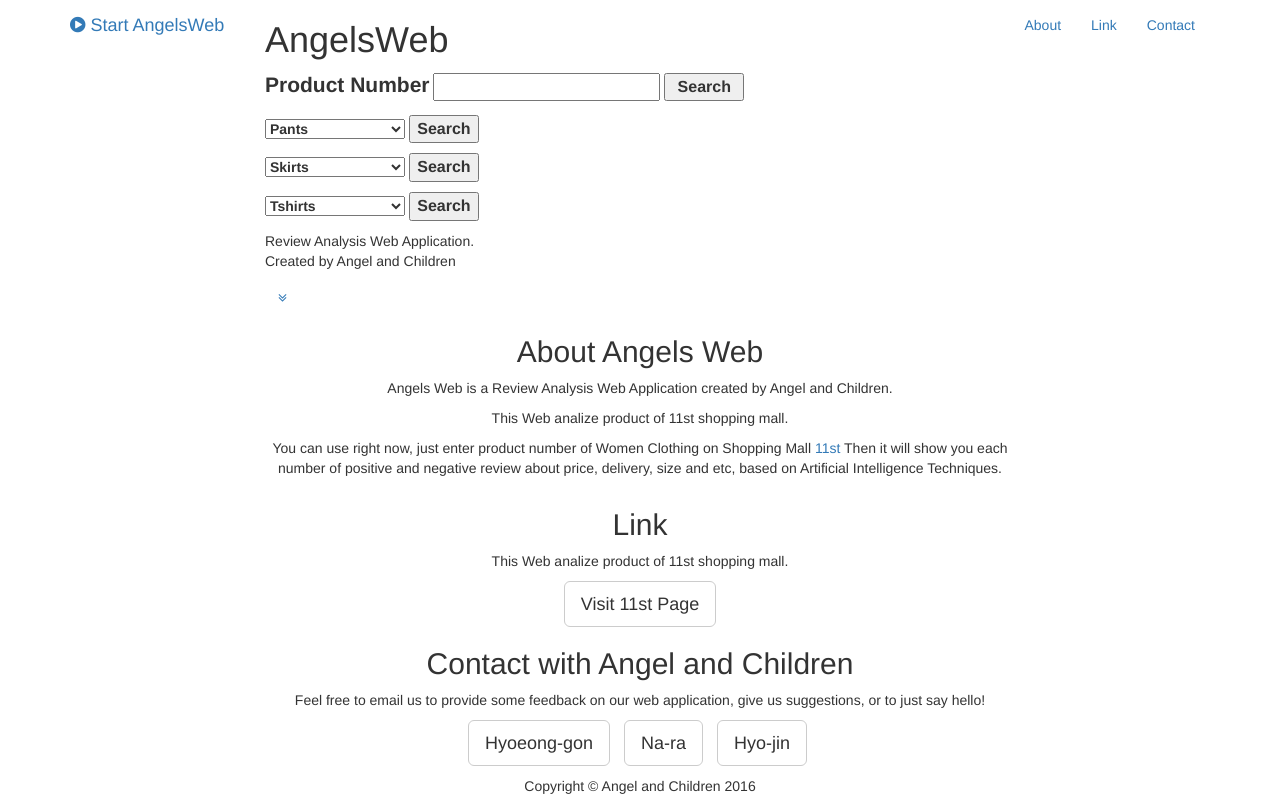
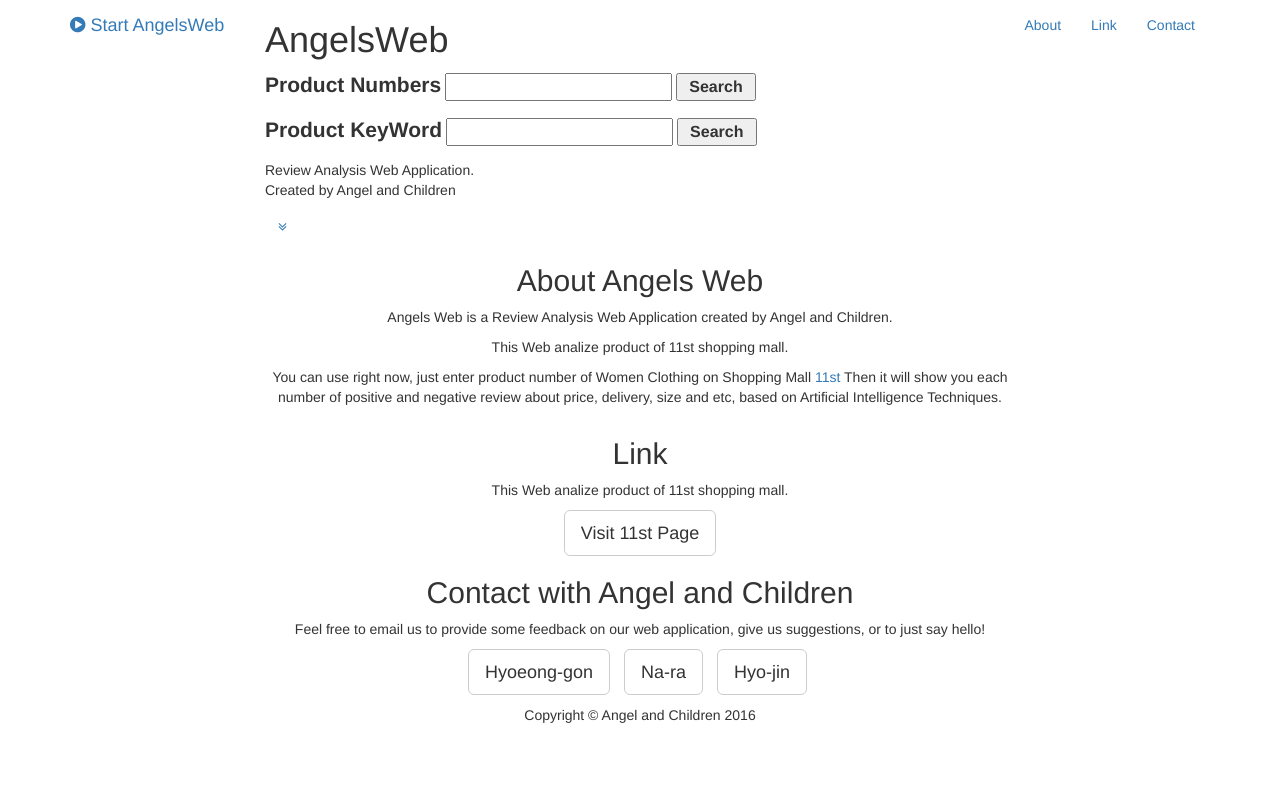
Before and after one commit to darkstars77/AngelsWeb, a Django app: page / in a window 1280 px wide. After the commit the page ends 723 px from the top, so only its background shows below. Run offline with Django 3.2, Linux system fonts and the light colour scheme; data that the repository does not hold is empty; some libraries are stand-ins or nearby versions.

Commit message:
product recommend system add

```diff
--- a/blog/urls.py
+++ b/blog/urls.py
@@ -7,6 +7,7 @@ urlpatterns = [
     url(r'^$', views.main_page, name='main_page'),
     url(r'^product/(?P<product_id>\d+)$', views.single_product, name='view_single_product'),
     url(r'^search_product/$', views.search_product),
+    url(r'^search_keyword_product/$', views.search_keyword_product),
 ]
 if settings.DEBUG:
     urlpatterns += static(
--- a/blog/views.py
+++ b/blog/views.py
@@ -8,6 +8,8 @@ def main_page(request):
     skirts = Product.objects.filter(title="스커트")
     tshirts = Product.objects.filter(title="티셔츠")
     return render(request, 'WebView/index.html', {'pants': pants, 'tshirts': tshirts, 'skirts': skirts})
+    #return render(request, 'WebView/product_list.html')
+
 
 def single_product(request, product_id):
     product = get_object_or_404(Product, pk=product_id)
@@ -20,9 +22,82 @@ def single_product(request, product_id):
         )
     )
 def search_product(request):
-    if 'product_number' in request.GET:
+    if request.GET['product_number']:
         product_id = int(request.GET['product_number'])
         product = get_object_or_404(Product, pk=product_id)
+
         return render(request, 'WebView/search_result.html', {'product': product})
     else:
         return HttpResponse('검색어를 입력하지 않으셨습니다.')
+
+def search_keyword_product(request):
+    if request.GET['product_keyWord']:
+        word = request.GET['product_keyWord']
+
+        if word == "바지Size":
+            products = Product.objects.filter(title="바지")
+            ordered = products.order_by('-sizePos')
+            return render(request, 'WebView/product_list.html', {'products': ordered})
+
+        if word == "바지Delivery":
+            products = Product.objects.filter(title="바지")
+            ordered = products.order_by('-deliveryPos')
+            return render(request, 'WebView/product_list.html', {'products': ordered})
+
+        if word == "바지Price":
+            products = Product.objects.filter(title="바지")
+            ordered = products.order_by('-pricePos')
+            return render(request, 'WebView/product_list.html', {'products': ordered})
+
+        if word == "바지Extra":
+            products = Product.objects.filter(title="스커트")
+            ordered = products.order_by('-extraPos')
+            return render(request, 'WebView/product_list.html', {'products': ordered})
+
+        if word == "스커트Size":
+            products = Product.objects.filter(title="스커트")
+            ordered = products.order_by('-sizePos')
+            return render(request, 'WebView/product_list.html', {'products': ordered})
+
+        if word == "스커트Delivery":
+            products = Product.objects.filter(title="스커트")
+            ordered = products.order_by('-deliveryPos')
+            return render(request, 'WebView/product_list.html', {'products': ordered})
+
+        if word == "스커트Price":
+            products = Product.objects.filter(title="스커트")
+            ordered = products.order_by('-pricePos')
+            return render(request, 'WebView/product_list.html', {'products': ordered})
+
+        if word == "스커트Extra":
+            products = Product.objects.filter(title="바지")
+            ordered = products.order_by('-extraPos')
+            return render(request, 'WebView/product_list.html', {'products': ordered})
+
+        if word == "티셔츠Size":
+            products = Product.objects.filter(title="티셔츠")
+            ordered = products.order_by('-sizePos')
+            return render(request, 'WebView/product_list.html', {'products': ordered})
+
+        if word == "티셔츠Delivery":
+            products = Product.objects.filter(title="티셔츠")
+            ordered = products.order_by('-deliveryPos')
+            return render(request, 'WebView/product_list.html', {'products': ordered})
+
+        if word == "티셔츠Price":
+            products = Product.objects.filter(title="티셔츠")
+            ordered = products.order_by('-pricePos')
+            return render(request, 'WebView/product_list.html', {'products': ordered})
+
+        if word == "티셔츠Extra":
+            products = Product.objects.filter(title="티셔츠")
+            ordered = products.order_by('-extraPos')
+            return render(request, 'WebView/product_list.html', {'products': ordered})
+
+        if word == "바지" or word == "티셔츠" or word == "스커트":
+            products = Product.objects.filter(title=request.GET['product_keyWord'])
+            return render(request, 'WebView/product_list.html', {'products': products})
+        else:
+            return HttpResponse('해당 키워드의 검색 내용은 존재하지 않습니다')
+    else:
+        return HttpResponse('검색어를 입력하지 않으셨습니다.')
--- a/templates/WebView/index.html
+++ b/templates/WebView/index.html
@@ -77,45 +77,17 @@
                     <h1 class="brand-heading">AngelsWeb</h1>
                     <p align=right>
                     <form action='/search_product/' method='get'>
-                        <label for='product_number'><span style="font-style: normal; font-weight: bold; font-size: 1.5em;">Product Number</span></label>
+                        <label for='product_number'><span style="font-style: normal; font-weight: bold; font-size: 1.5em;">Product Numbers</span></label>
                         <input type='text' name='product_number' style='font-size:12pt; color:#333333; font-weight:bold;'/>
                         <input type="submit" value="Search" style='font-size:12pt; color:#333333; font-weight:bold; width:80px;' />
                     </form>
                     </p>
 
-                    <p>
-                    <form action='/search_product/' method='get'>
-                        <select name="product_number" style="width:140px; color:#333333; font-weight:bold;">
-                            <option value="" style='font-size:12pt; color:#333333; font-weight:bold;' selected="selected">Pants</option>
-                            {% for pant in pants %}
-                                <option value="{{ pant.pk }}" style='font-size:12pt; color:#333333;'>{{ pant.pk }}</option>
-                            {% endfor %}
-                        </select>
-                        <input type="submit" value="Search" style='font-size:12pt; color:#333333; font-weight:bold; width:70px;' />
-                    </form>
-                    </p>
-
-                    <p>
-                    <form action='/search_product/' method='get'>
-                        <select name="product_number" style="width:140px; color:#333333; font-weight:bold;">
-                            <option value="" style='font-size:12pt; color:#333333; font-weight:bold;' selected="selected">Skirts</option>
-                            {% for skirt in skirts %}
-                                <option value="{{ skirt.pk }}" style='font-size:12pt; color:#333333;'>{{ skirt.pk }}</option>
-                            {% endfor %}
-                        </select>
-                        <input type="submit" value="Search" style='font-size:12pt; color:#333333; font-weight:bold; width:70px;' />
-                    </form>
-                    </p>
-
-                    <p>
-                    <form action='/search_product/' method='get'>
-                        <select name="product_number" style="width:140px; color:#333333; font-weight:bold;">
-                            <option value="" style='font-size:12pt; color:#333333; font-weight:bold;' selected="selected">Tshirts</option>
-                            {% for tshirt in tshirts %}
-                                <option value="{{ tshirt.pk }}" style='font-size:12pt; color:#333333;'>{{ tshirt.pk }}</option>
-                            {% endfor %}
-                        </select>
-                        <input type="submit" value="Search" style='font-size:12pt; color:#333333; font-weight:bold; width:70px;' />
+                    <p align=right>
+                    <form action='/search_keyword_product/' method='get'>
+                        <label for='product_keyWord'><span style="font-style: normal; font-weight: bold; font-size: 1.5em;">Product KeyWord</span></label>
+                        <input type='text' name='product_keyWord' style='font-size:12pt; color:#333333; font-weight:bold;'/>
+                        <input type="submit" value="Search" style='font-size:12pt; color:#333333; font-weight:bold; width:80px;' />
                     </form>
                     </p>
 
```
Also changed, not shown: templates/WebView/product_list.html (added, +192 -0 lines).
